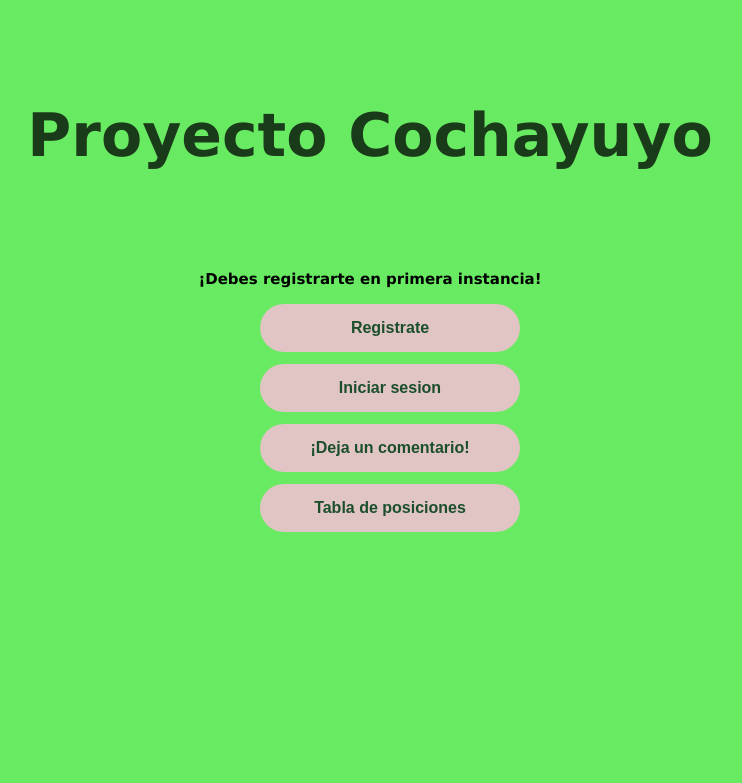
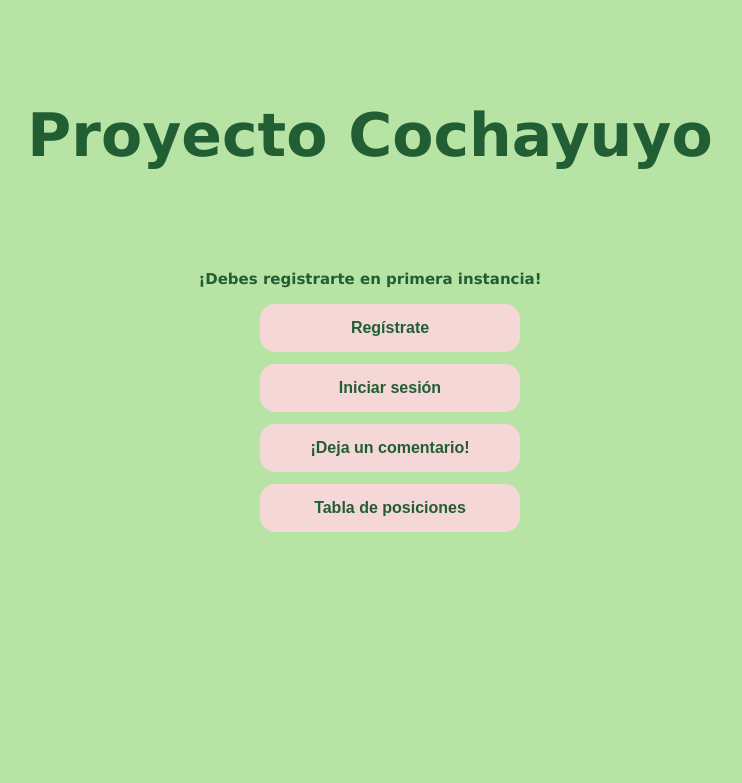
Before and after one commit to voidbango/Aplicacion, a Django app: page / in a window 1280 px wide. Shown: the top 783 px of the page, without its empty margins (270-1012 px from the left). Run offline with Django 4.2, Linux system fonts and the light colour scheme.

Commit message:
'registro y inicio'

```diff
--- a/template/inicio.html
+++ b/template/inicio.html
@@ -1,41 +1,49 @@
+<!DOCTYPE html>
 <html>
 <head>
     <style>
         body {
-                background-color: rgb(105, 234, 99);
-                font-family: Verdana, Tahoma, sans-serif ;
-                ;
+            background-color: #B7E3A4;
+            font-family: Verdana, Tahoma, sans-serif;
+        }
 
-            }
         a {
             display: block;
             width: 200px;
             text-align: center;
             font-family: Arial, Helvetica, sans-serif;
             font-weight: 700;
-                border-radius: 150px;
+            border-radius: 15px;
             margin: 12px auto;
             padding: 15px 30px;
             text-decoration: none;
-                color: rgba(7, 66, 27, 0.906);
-                background-color: rgb(225, 197, 197);
+            color: #215E34;
+            background-color: #F5D7D7;
         }
 
+        h1 {
+            color: #215E34;
+            text-align: center;
+            margin: 100px auto;
+            font-size: 60px;
+        }
 
+        h2 {
+            color: #215E34;
+            text-align: center;
+            margin: 0px auto;
+            font-size: 15px;
+        }
     </style>
 </head>
 <body>
-        <h1 style="color:rgba(0, 0, 0, 0.749); text-align: center; margin: 100px auto; font-size:60px;">Proyecto Cochayuyo</h1>
-        <h1 style="color:rgba(0, 0, 0, 0,6); text-align: center; margin: 0px auto; font-size:15px;">¡Debes registrarte en primera instancia!</h1>
+    <h1>Proyecto Cochayuyo</h1>
+    <h2>¡Debes registrarte en primera instancia!</h2>
     <ul>
-
-            <a href="registro">Registrate</a>
-            <a href="login">Iniciar sesion</a>
+        <a href="registro">Regístrate</a>
+        <a href="login">Iniciar sesión</a>
         <a href="comentarios">¡Deja un comentario!</a>
         <a href="tablero">Tabla de posiciones</a>
-
-
     </ul>
-    <style></style>
 </body>
 </html>
```
Also changed, not shown: db.sqlite3. Lines whose indentation alone changed are shown as unchanged.
